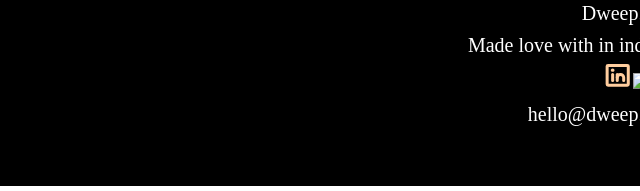
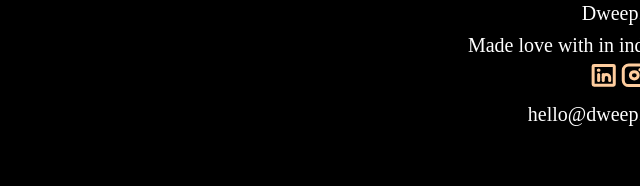
Before and after one commit to Praveen2415/Micro_Project-1, a plain HTML site: page index.html in a window 1280 px wide. Shown: the part 725-916 px from the top of the page, 640-1280 px from the left. Drawn offline with Linux system fonts and the light colour scheme; the site is published under a folder, as on GitHub Pages, so addresses that start at the root find nothing.

Commit message:
Update index.html

```diff
--- a/index.html
+++ b/index.html
@@ -135,7 +135,7 @@
             <li>
                 Dweep.io<br>
                 Made love with in india<br>
-                <img src="LinkedinLogo.svg"><img src="/InstagramLogo.svg">
+                <img src="LinkedinLogo.svg"><img src="InstagramLogo.svg">
                 &nbsp;<br>
                 hello@dweep.io
 
```
